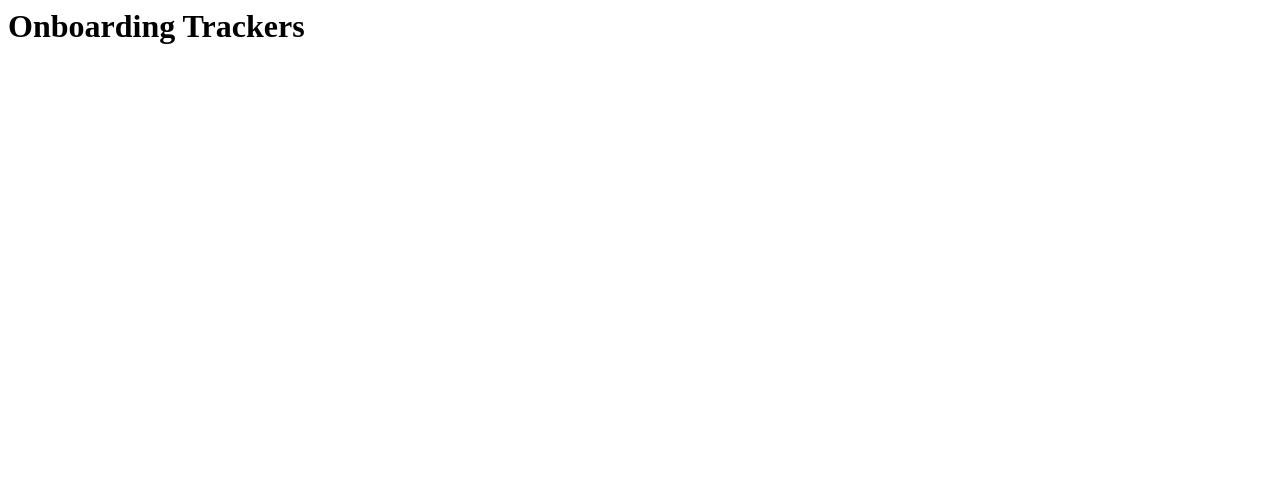
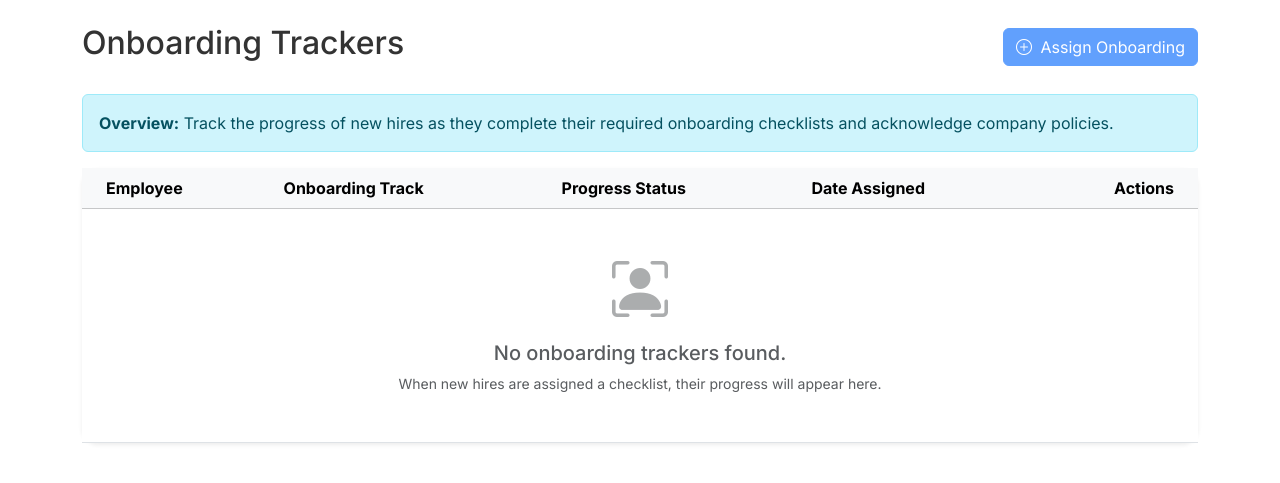
Before and after one commit to Jaycee041305/hryup-platform, a Django app: page /onboarding/tracker/ in a window 1280 px wide. Shown: the top 483 px of the page. Run offline with Django 5.2, Linux system fonts and the light colour scheme; the visitor is signed in with stand-in values (Sample User, id 1).

Commit message:
Style the onboarding tracker list view

```diff
--- a/templates/onboarding/tracker_list.html
+++ b/templates/onboarding/tracker_list.html
@@ -1,6 +1,72 @@
-<h1>Onboarding Trackers</h1>
-<ul>
-{% for tracker in trackers %}
-    <li>{{ tracker.employee.user.get_full_name }} - {{ tracker.template.title }} ({{ tracker.status }})</li>
-{% endfor %}
-</ul>
+{% extends 'base.html' %}
+
+{% block content %}
+<div class="container mt-4">
+    <div class="d-flex justify-content-between align-items-center mb-4">
+        <h2>Onboarding Trackers</h2>
+        {% if request.user.role in 'HRYUP_STAFF,HRYUP_ADMIN' %}
+        <button class="btn btn-primary" disabled>
+            <i class="bi bi-plus-circle me-1"></i> Assign Onboarding
+        </button>
+        {% endif %}
+    </div>
+
+    <div class="alert alert-info">
+        <strong>Overview:</strong> Track the progress of new hires as they complete their required onboarding checklists and acknowledge company policies.
+    </div>
+
+    <div class="card shadow-sm border-0 rounded-4">
+        <div class="card-body p-0">
+            <div class="table-responsive">
+                <table class="table table-hover align-middle mb-0">
+                    <thead class="table-light">
+                        <tr>
+                            <th class="ps-4">Employee</th>
+                            <th>Onboarding Track</th>
+                            <th>Progress Status</th>
+                            <th>Date Assigned</th>
+                            <th class="text-end pe-4">Actions</th>
+                        </tr>
+                    </thead>
+                    <tbody>
+                        {% for tracker in trackers %}
+                        <tr>
+                            <td class="ps-4 fw-bold text-dark">
+                                <div class="d-flex align-items-center gap-2">
+                                    <div class="rounded-circle bg-primary text-white d-flex justify-content-center align-items-center" style="width: 35px; height: 35px;">
+                                        {{ tracker.employee.user.first_name|first|upper }}
+                                    </div>
+                                    {{ tracker.employee.user.get_full_name }}
+                                </div>
+                            </td>
+                            <td>{{ tracker.template.title }}</td>
+                            <td>
+                                {% if tracker.status == 'completed' %}
+                                    <span class="badge bg-success rounded-pill px-3">Completed</span>
+                                {% elif tracker.status == 'in_progress' %}
+                                    <span class="badge bg-warning text-dark rounded-pill px-3">In Progress</span>
+                                {% else %}
+                                    <span class="badge bg-secondary rounded-pill px-3">Pending</span>
+                                {% endif %}
+                            </td>
+                            <td class="text-muted small">{{ tracker.created_at|date:"M d, Y" }}</td>
+                            <td class="text-end pe-4">
+                                <button class="btn btn-sm btn-outline-primary rounded-pill px-3" disabled>View Details</button>
+                            </td>
+                        </tr>
+                        {% empty %}
+                        <tr>
+                            <td colspan="5" class="text-center py-5">
+                                <i class="bi bi-person-bounding-box display-4 text-muted mb-3 d-block opacity-50"></i>
+                                <h5 class="text-muted">No onboarding trackers found.</h5>
+                                <p class="text-muted small mb-0">When new hires are assigned a checklist, their progress will appear here.</p>
+                            </td>
+                        </tr>
+                        {% endfor %}
+                    </tbody>
+                </table>
+            </div>
+        </div>
+    </div>
+</div>
+{% endblock %}
```
